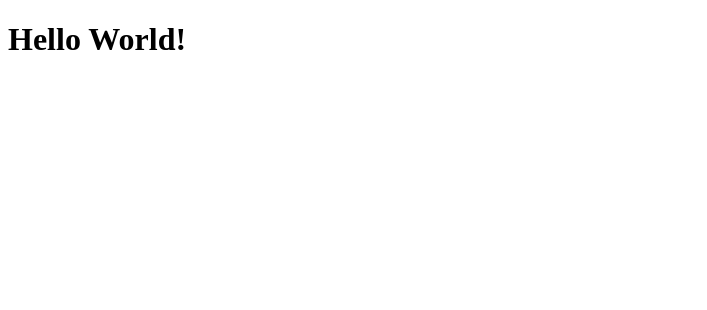
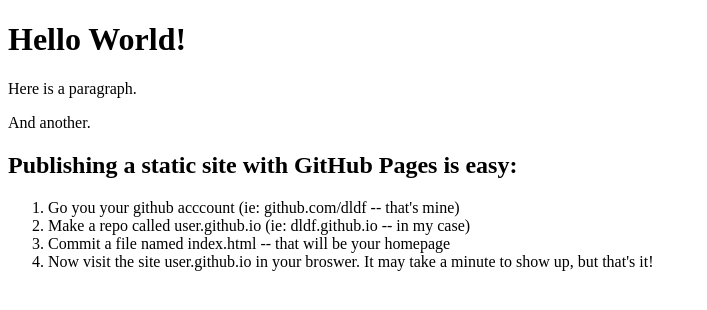
Before and after one commit to AidanRas/AidanRas.github.io, a plain HTML site: page index.html in a window 1280 px wide. Shown: the whole page, without its empty margins (0-707 px from the left). Drawn offline with Linux system fonts and the light colour scheme.

Commit message:
Update index.html

```diff
--- a/index.html
+++ b/index.html
@@ -8,5 +8,21 @@
         Hello World!
     </h1>
 
+    <p>
+        Here is a paragraph.
+    </p>
+
+    <p>
+        And another.
+    </p>
+
+    <h2>Publishing a static site with GitHub Pages is easy:</h2>
+    <ol>
+        <li>Go you your github acccount (ie: github.com/dldf -- that's mine)</li>
+        <li>Make a repo called user.github.io (ie: dldf.github.io -- in my case)</li>
+        <li>Commit a file named index.html -- that will be your homepage</li>
+        <li>Now visit the site user.github.io in your broswer. It may take a minute to show up, but that's it!</li>
+    </ol>
+
 </body>
 </html>
```
